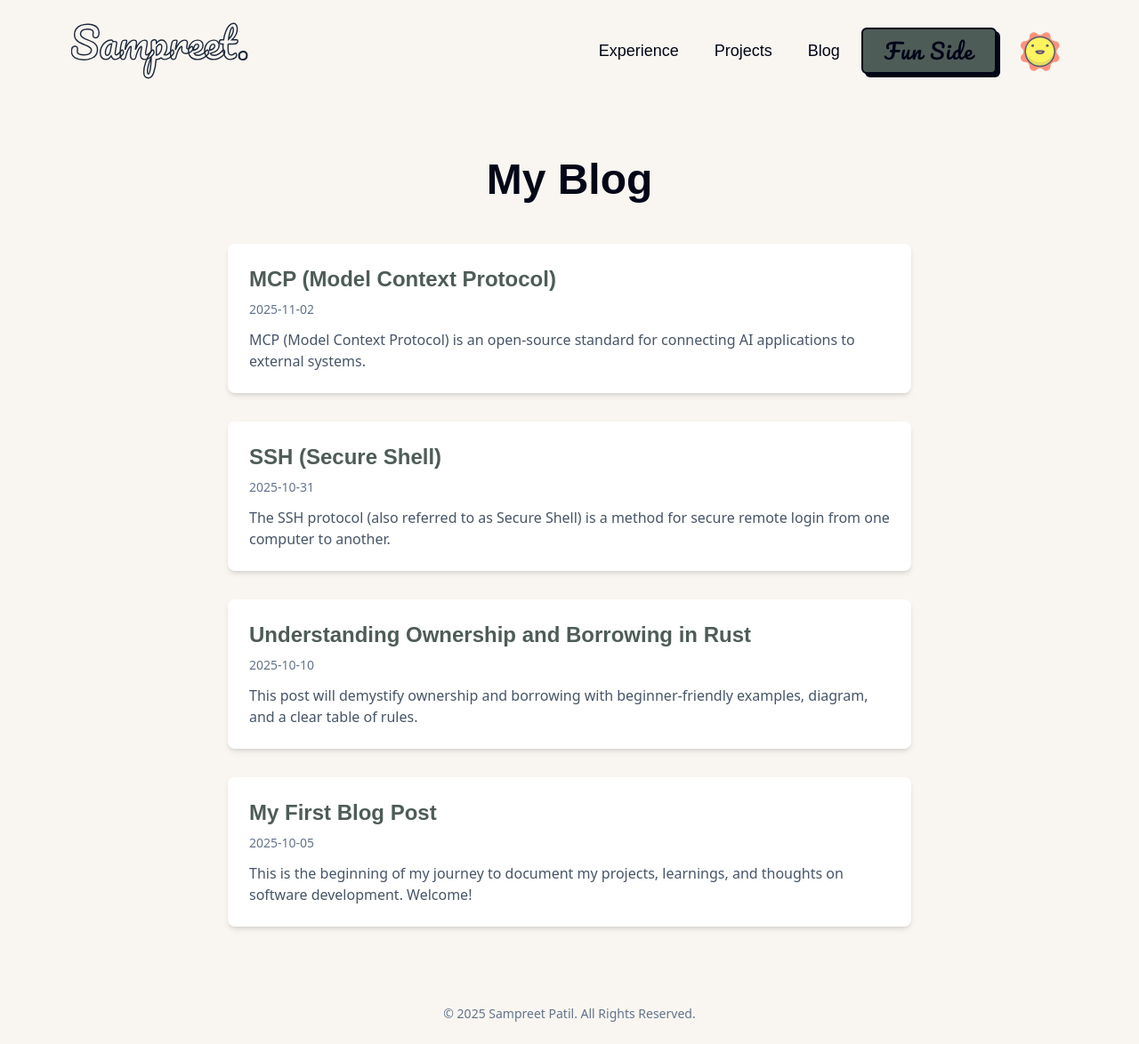
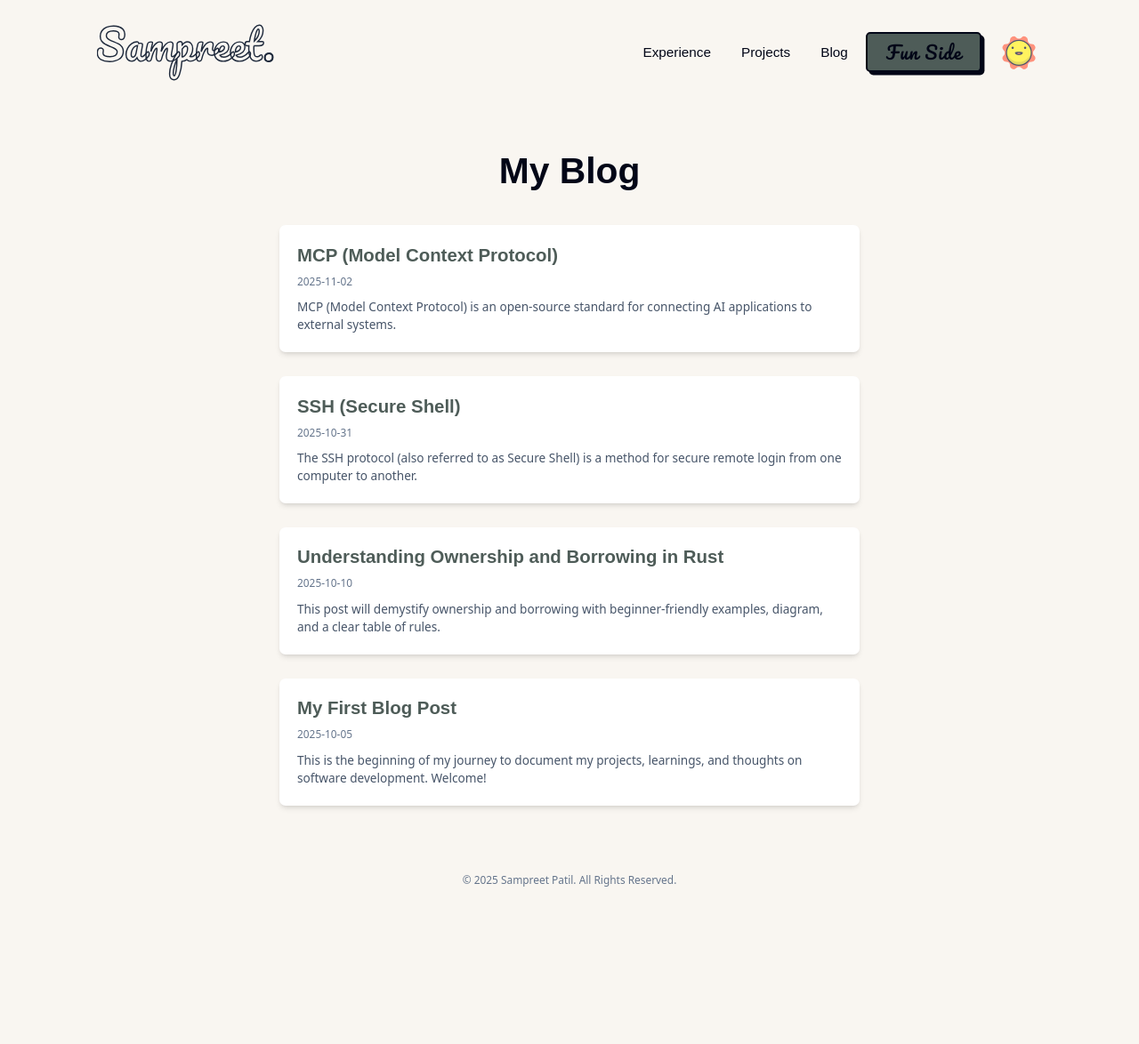
Before and after one commit to IDKSAM27/IDKSAM27.github.io, a Next.js app: page /blog in a window 1280 px wide. Shown: the whole page at 89% size. After the commit the page ends 1018 px from the top, so only its background shows below. Built offline with nearby package versions, Linux system fonts and the light colour scheme; a web font is replaced by a local one.

Commit message:
issue: solved the scaling issue on laptop screens

```diff
--- a/components/Footer.js
+++ b/components/Footer.js
@@ -1,6 +1,6 @@
 const Footer = () => {
   return (
-    <footer className="container mx-auto px-4 py-6 text-center text-sm text-slate-500 dark:text-slate-400">
+    <footer className="container mx-auto px-4 lg:px-32 py-6 text-center text-sm text-slate-500 dark:text-slate-400">
       <p>&copy; {new Date().getFullYear()} Sampreet Patil. All Rights Reserved.</p>
     </footer>
   );
--- a/components/Header.js
+++ b/components/Header.js
@@ -6,7 +6,7 @@ import HeaderButton from './HeaderButton';
 
 const Header = () => {
   return (
-    <header className="container mx-auto px-3 py-3 lg:px-20 flex justify-between items-center">
+    <header className="container mx-auto px-4 py-4 lg:px-32 flex justify-between items-center">
       <Link href="/">
         <Logo />
       </Link>
--- a/components/Hero.js
+++ b/components/Hero.js
@@ -56,7 +56,7 @@ const Hero = () => {
   }, { scope: container });
 
   return (
-    <div ref={container} className="w-full px-4 md:px-12 lg:px-20">
+    <div ref={container} className="w-full px-4 md:px-12 lg:px-32">
       <div className="flex flex-col md:flex-row md:items-start gap-8 md:gap-16">
 
         {/* Sidebar Label (Hidden on mobile for better Hero spacing) */}
--- a/pages/index.js
+++ b/pages/index.js
@@ -34,7 +34,7 @@ export default function Home() {
 
           <Header />
 
-          <div className="container mx-auto px-4 flex-grow flex flex-col">
+          <div className="container mx-auto px-4 lg:px-32 flex-grow flex flex-col">
             {/* THIS IS THE CORRECTED LINE: `-mt-16` is removed */}
             <div className="flex-grow flex items-center justify-center">
                 <Hero />
@@ -52,7 +52,7 @@ export default function Home() {
           id="experience"
           className="relative min-h-screen flex flex-col items-center justify-center bg-skills-light dark:bg-skills-dark scroll-mt-16 overflow-hidden"
         >
-          <div className="container mx-auto px-4 flex-grow flex flex-col">
+          <div className="container mx-auto px-4 lg:px-32 flex-grow flex flex-col">
              <div className="flex-grow flex items-center justify-center">
                 <SkillsSection />
              </div>
@@ -65,7 +65,7 @@ export default function Home() {
           id="projects"
           className="relative min-h-screen flex flex-col items-center justify-center bg-projects-light dark:bg-projects-dark scroll-mt-16 overflow-hidden"
         >
-          <div className="container mx-auto px-4 flex-grow flex flex-col">
+          <div className="container mx-auto px-4 lg:px-32 flex-grow flex flex-col">
              <div className="flex-grow flex items-center justify-center">
                 <ProjectsSection />
              </div>
@@ -78,7 +78,7 @@ export default function Home() {
           id="contact"
           className="relative min-h-screen flex flex-col bg-contact-light dark:bg-contact-dark scroll-mt-16 overflow-hidden"
         >
-          <div className="container mx-auto px-4 flex-grow flex flex-col">
+          <div className="container mx-auto px-4 lg:px-32 flex-grow flex flex-col">
              <div className="flex-grow flex items-center justify-center">
                 <ContactSection />
              </div>
--- a/styles/globals.css
+++ b/styles/globals.css
@@ -11,13 +11,22 @@
     --font-bbh-sans: "BBH Sans Hegarty", system-ui, sans-serif;
     --color-text: theme('colors.text-light');
     --color-accent: theme('colors.accent-light');
-    --theme-bg: theme('colors.hero-1-light'); /* Or your primary light bg */
+    --theme-bg: theme('colors.hero-1-light');
+    /* Or your primary light bg */
+  }
+
+  /* Scale down for laptop/desktop views */
+  @media (min-width: 1024px) {
+    html {
+      font-size: 85%;
+    }
   }
 
   .dark {
     --color-text: theme('colors.text-dark');
     --color-accent: theme('colors.accent-dark');
-    --theme-bg: theme('colors.hero-1-dark'); /* Or your primary dark bg */
+    --theme-bg: theme('colors.hero-1-dark');
+    /* Or your primary dark bg */
   }
 }
 
@@ -26,24 +35,31 @@ body {
   @apply bg-hero-1-light dark:bg-hero-1-dark overflow-x-hidden;
 }
 
-h1, h2, h3, h4, h5, h6 {
+h1,
+h2,
+h3,
+h4,
+h5,
+h6 {
   @apply font-heading;
 }
 
 .text-outline {
   color: transparent;
-  -webkit-text-stroke: 1px #4E5C58; /* Light mode accent */
+  -webkit-text-stroke: 1px #4E5C58;
+  /* Light mode accent */
 }
 
 .dark .text-outline {
-  -webkit-text-stroke: 1px #FDE047; /* Dark mode accent */
+  -webkit-text-stroke: 1px #FDE047;
+  /* Dark mode accent */
 }
 
 .text-fake-outline {
   color: transparent;
   text-shadow:
     1px 1px 0 var(--color-accent),
-   -1px 1px 0 var(--color-accent),
+    -1px 1px 0 var(--color-accent),
     1px -1px 0 var(--color-accent),
-   -1px -1px 0 var(--color-accent);
+    -1px -1px 0 var(--color-accent);
 }
```
Also changed, not shown: 1 other file (tests, documents, lock files or other folders).
